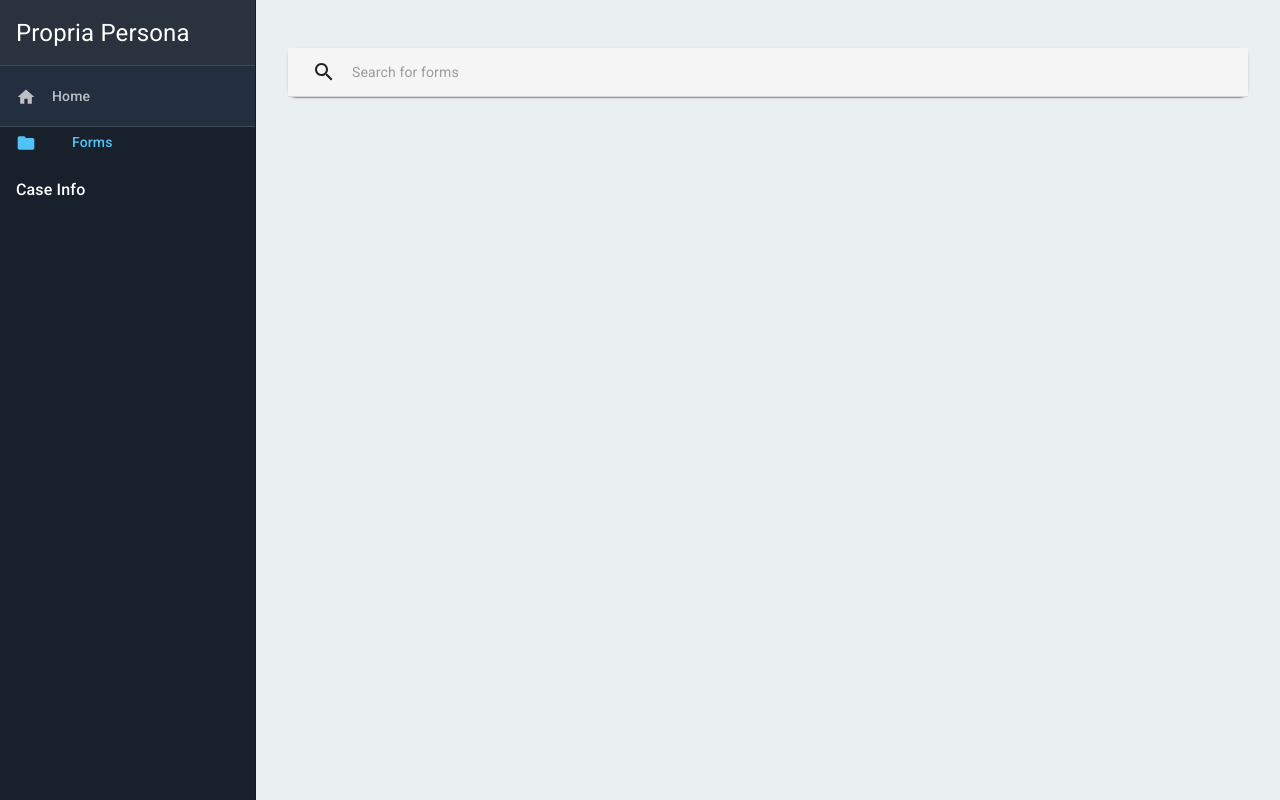
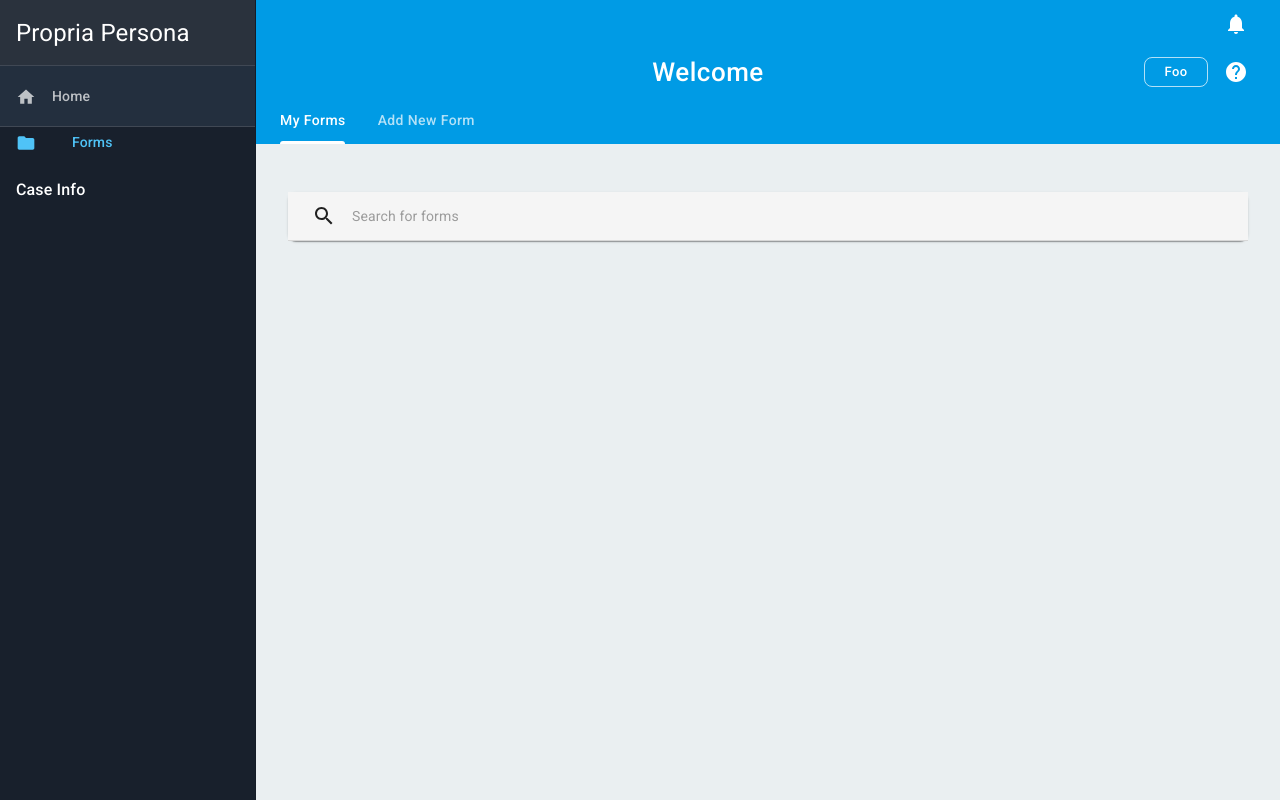
Before and after one commit to propriapersona/propriapersona-fe, a React (Create React App) app: page /dashboard in a window 1280 px wide. Built offline with nearby package versions, Linux system fonts and the light colour scheme; sample sign-in values are in the browser's storage.

Commit message:
Finished basic dashboard layout.

```diff
--- a/src/App.js
+++ b/src/App.js
@@ -6,17 +6,14 @@ import { Route, Switch } from "react-router-dom";
 import PrivateRoute from "./components/PrivateRoute.js";
 import Dashboard from "./components/Dashboard.js";
 import SignUp from "./components/SignUp";
-import Hero from "./components/Hero.js";
 import LoadPDF from "./components/LoadPDF";
 import HomePage from "./components/HomePage";
 
 function App() {
   return (
     <div className="App">
-      {/* <Nav /> */}
-      {/* <Hero /> */}
       <Switch>
-        <Route path="/test" component={HomePage} />
+        <Route exact path="/" component={HomePage} />
         <Route path="/login" component={Login} />
         <Route path="/signup" component={SignUp} />
         <PrivateRoute exact path="/dashboard" component={Dashboard} />
--- a/src/components/Dashboard.js
+++ b/src/components/Dashboard.js
@@ -11,6 +11,7 @@ import {
 } from "@material-ui/core/styles";
 import CssBaseline from "@material-ui/core/CssBaseline";
 import Hidden from "@material-ui/core/Hidden";
+import Header from "./Header.js";
 
 let theme = createMuiTheme({
   palette: {
@@ -159,7 +160,7 @@ const Dashboard = (props) => {
           <Navigator PaperProps={{ style: { width: drawerWidth } }} />
         </nav>
         <div className={classes.app}>
-          {/* <Header /> */}
+          <Header />
           <main className={classes.main}>
             <Content />
           </main>
--- /dev/null
+++ b/src/components/Header.js
@@ -0,0 +1,124 @@
+import React from "react";
+import AppBar from "@material-ui/core/AppBar";
+import Avatar from "@material-ui/core/Avatar";
+import Button from "@material-ui/core/Button";
+import Grid from "@material-ui/core/Grid";
+import HelpIcon from "@material-ui/icons/Help";
+import Hidden from "@material-ui/core/Hidden";
+import IconButton from "@material-ui/core/IconButton";
+import Link from "@material-ui/core/Link";
+import MenuIcon from "@material-ui/icons/Menu";
+import NotificationsIcon from "@material-ui/icons/Notifications";
+import Tab from "@material-ui/core/Tab";
+import Tabs from "@material-ui/core/Tabs";
+import Toolbar from "@material-ui/core/Toolbar";
+import Tooltip from "@material-ui/core/Tooltip";
+import Typography from "@material-ui/core/Typography";
+import { withStyles } from "@material-ui/core/styles";
+import { Menu } from "@material-ui/core";
+
+const lightColor = "rgba(255, 255, 255, 0.7)";
+
+const styles = (theme) => ({
+  secondaryBar: {
+    zIndex: 0,
+  },
+  menuButton: {
+    marginLeft: -theme.spacing(1),
+  },
+  iconButtonAvatar: {
+    padding: 4,
+  },
+  link: {
+    textDecoration: "none",
+    color: lightColor,
+    "&:hover": {
+      color: theme.palette.common.white,
+    },
+  },
+  button: {
+    borderColor: lightColor,
+  },
+});
+
+const Header = (props) => {
+  const { classes } = props;
+
+  return (
+    <>
+      <AppBar color="primary" position="sticky" elevation={0}>
+        <Toolbar>
+          <Grid container spacing={1} alignItems="center">
+            <Hidden smUp>
+              <Grid item>
+                <IconButton
+                  color="inherit"
+                  aria-label="open drawer"
+                  className={classes.menuButton}
+                >
+                  <MenuIcon />
+                </IconButton>
+              </Grid>
+            </Hidden>
+            <Grid item xs />
+            <Grid item>
+              <Tooltip title="Alerts">
+                <IconButton color="inherit">
+                  <NotificationsIcon />
+                </IconButton>
+              </Tooltip>
+            </Grid>
+          </Grid>
+        </Toolbar>
+      </AppBar>
+      <AppBar
+        component="div"
+        className={classes.secondaryBar}
+        color="primary"
+        position="static"
+        elevation={0}
+      >
+        <Toolbar>
+          <Grid container alignItems="center" spacing={1}>
+            <Grid item xs>
+              <Typography color="inherit" variant="h5" component="h1">
+                Welcome
+              </Typography>
+            </Grid>
+            <Grid item>
+              <Button
+                className={classes.button}
+                variant="outlined"
+                color="inherit"
+                size="small"
+              >
+                Foo
+              </Button>
+            </Grid>
+            <Grid item>
+              <Tooltip title="Help">
+                <IconButton color="inherit">
+                  <HelpIcon />
+                </IconButton>
+              </Tooltip>
+            </Grid>
+          </Grid>
+        </Toolbar>
+      </AppBar>
+      <AppBar
+        component="div"
+        className={classes.secondaryBar}
+        color="primary"
+        position="static"
+        elevation={0}
+      >
+        <Tabs value={0} textColor="inherit">
+          <Tab textColor="inherit" label="My Forms" />
+          <Tab textColor="inherit" label="Add New Form" />
+        </Tabs>
+      </AppBar>
+    </>
+  );
+};
+
+export default withStyles(styles)(Header);
--- a/src/components/Hero.js
+++ /dev/null
@@ -1,13 +0,0 @@
-import React from "react";
-import { Parallax, Background } from "react-parallax";
-import { ReactComponent as ReactLogo } from "../assets/heroImg.svg";
-
-function Hero() {
-  return (
-    <div className="hero-container">
-      <ReactLogo className="hero-img" />
-    </div>
-  );
-}
-
-export default Hero;
--- a/src/components/HomePage.js
+++ b/src/components/HomePage.js
@@ -14,8 +14,8 @@ const HomePage = () => {
           <h1>Value Proposition Here</h1>
         </div>
       </div>
-      <section className="center-info">
-        <div>Test</div>
+      <section>
+        <div className="center-info">Test</div>
       </section>
     </>
   );
--- a/src/components/Login.js
+++ b/src/components/Login.js
@@ -6,19 +6,46 @@ import {
   Container,
   Paper,
   Avatar,
+  Typography,
 } from "@material-ui/core";
+import { makeStyles } from "@material-ui/core/styles";
 import SecurityIcon from "@material-ui/icons/Security";
 import axiosWithAuth from "../utils/axiosAuth.js";
 import { useHistory } from "react-router-dom";
 
+const useStyles = makeStyles((theme) => ({
+  paper: {
+    marginTop: theme.spacing(8),
+    display: "flex",
+    flexDirection: "column",
+    alignItems: "center",
+  },
+  avatar: {
+    margin: theme.spacing(1),
+    backgroundColor: theme.palette.secondary.main,
+  },
+  form: {
+    width: "100%",
+    marginTop: theme.spacing(1),
+    display: "flex",
+    flexDirection: "column",
+  },
+  submit: {
+    margin: theme.spacing(3, 0, 2),
+  },
+  textfield: {
+    flexDirection: "column",
+  },
+}));
+
 const Login = () => {
   const [user, setUser] = useState({ username: "", password: "" });
   const history = useHistory();
+  const classes = useStyles();
 
   const handleChange = (event) => {
     setUser({ ...user, [event.target.name]: event.target.value });
   };
-  //console.log(user);
 
   const handleSubmit = (event) => {
     event.preventDefault();
@@ -33,19 +60,23 @@ const Login = () => {
   };
 
   return (
-    <Container maxWidth="xs">
-      <Paper>
-        <Box
+    <Container component="main" maxWidth="xs">
+      <div className={classes.paper}>
+        {/* <Box
           component="form"
           display="flex"
           flexDirection="column"
           // width={400}
           justifyContent="center"
           onSubmit={handleSubmit}
-        >
-          <Avatar>
-            <SecurityIcon />
-          </Avatar>
+        > */}
+        <Avatar className={classes.avatar}>
+          <SecurityIcon />
+        </Avatar>
+        <Typography component="h1" variant="h5">
+          Sign in
+        </Typography>
+        <form className={classes.form} onSubmit={handleSubmit}>
           <TextField
             name="username"
             label="Username"
@@ -58,9 +89,12 @@ const Login = () => {
             value={user.password}
             onChange={handleChange}
           />
-          <Button type="submit">Login</Button>
-        </Box>
-      </Paper>
+          <Button className={classes.submit} type="submit">
+            Login
+          </Button>
+        </form>
+        {/* </Box> */}
+      </div>
     </Container>
   );
 };
```
